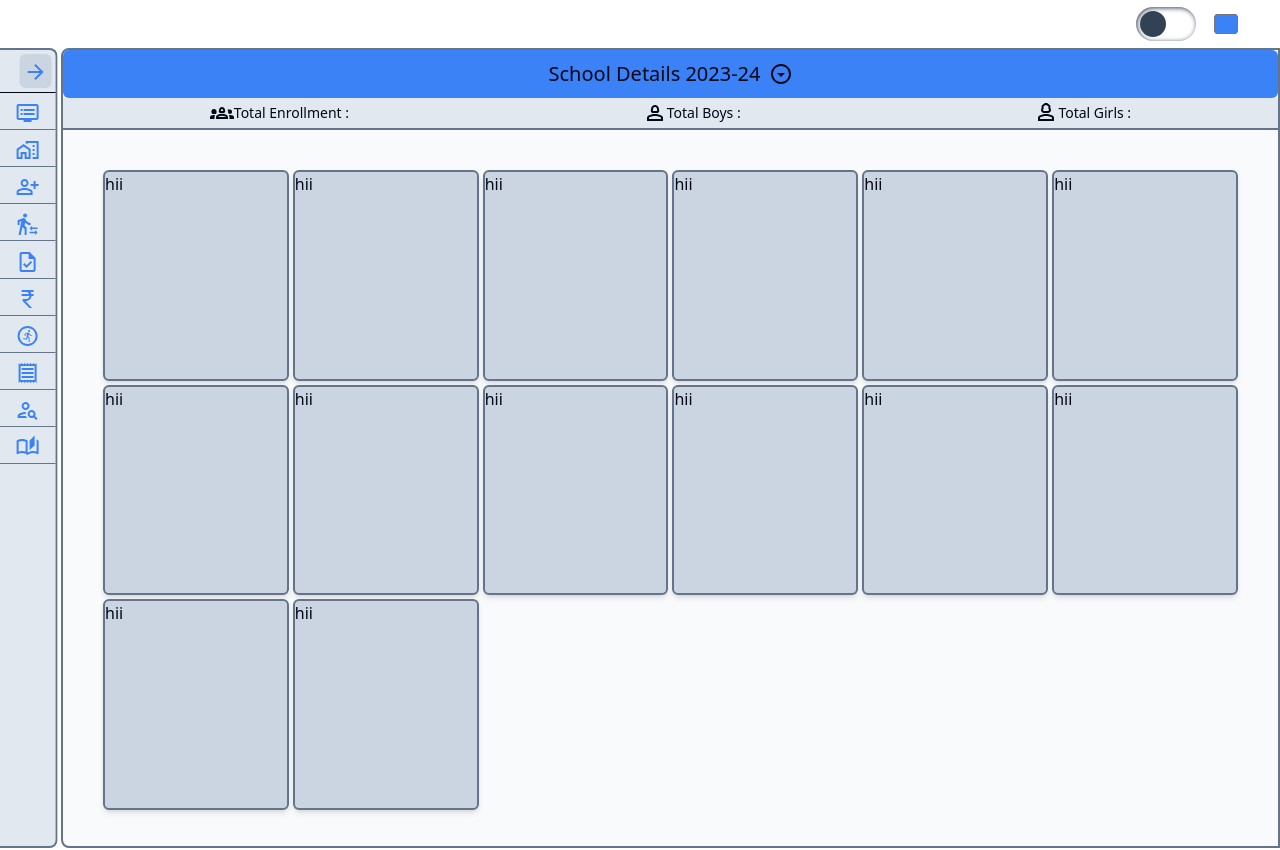
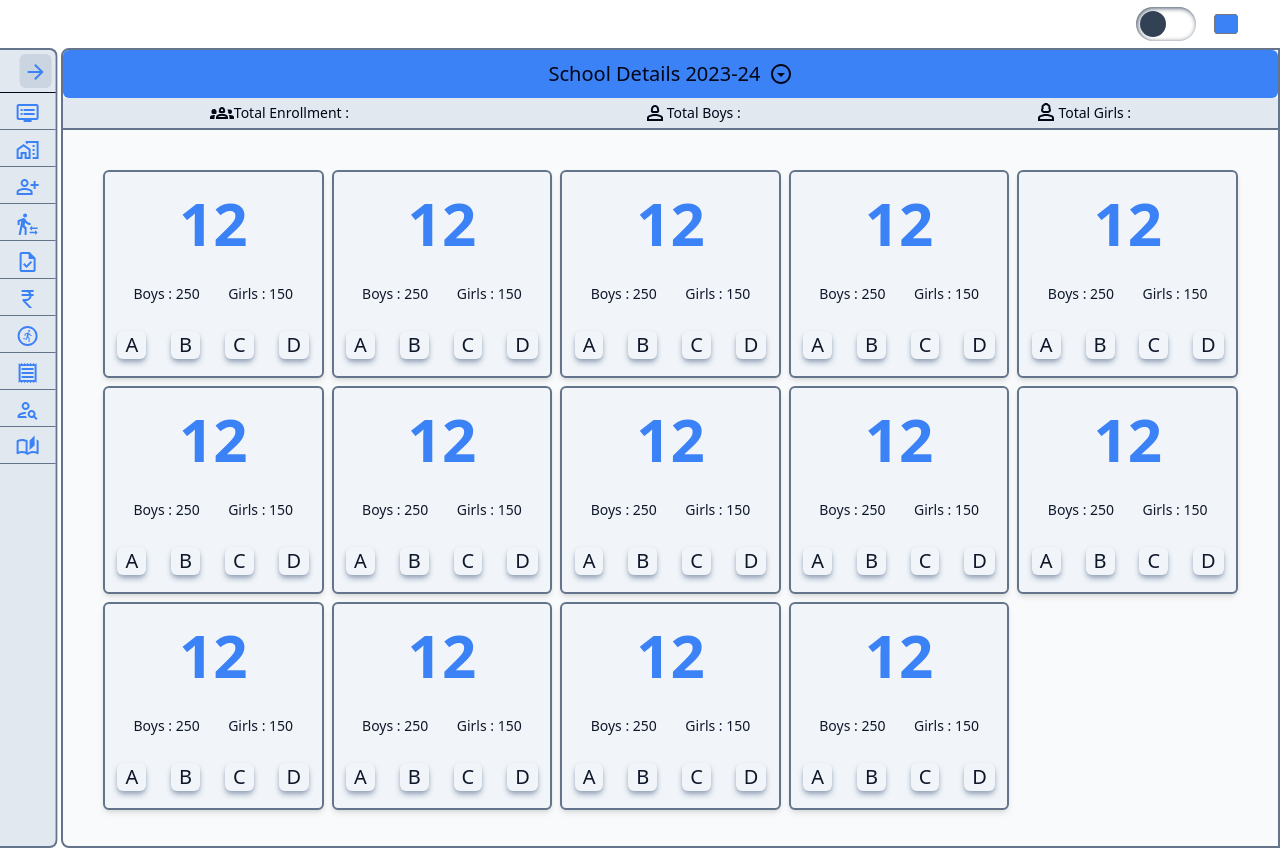
Before and after one commit to akash-git-bthames/COLLEGE-ERP, a React (Vite) app in the folder Frontend/: page / in a window 1280 px wide. Built offline with nearby package versions, Linux system fonts and the light colour scheme.

Commit message:
design school Dashboard card

```diff
--- a/Frontend/src/Components/SchoolDashboard.jsx
+++ b/Frontend/src/Components/SchoolDashboard.jsx
@@ -11,7 +11,7 @@ function SchoolDashboard() {
   const { color } = useTheme();
   return (
     <div className='h-[100vh]
-                         overflow-y-scroll
+
 
     '>
 
@@ -21,13 +21,13 @@ function SchoolDashboard() {
 
       </div>
       <div className='h-[4vh] w-full bg-slate-200 dark:bg-slate-700 flex justify-around  items-center md:text-sm text-xs border-b-2 border-slate-500 dark:border-slate-500 overflow-x-scroll'>
-        <div className='flex items-center'><Groups2OutlinedIcon/> Total Enrollment :</div>
+        <div className='flex items-center'><Groups2OutlinedIcon /> Total Enrollment :</div>
         <div className='flex items-center'><Person2OutlinedIcon/>Total Boys :</div>
         <div className='flex items-center'><Person3OutlinedIcon/> Total Girls :</div>
       </div>
 
-      <div  className='h-[90vh] grid  lg:grid-cols-6 md:grid-cols-4 sm:grid-cols-3 grid-cols-2
-                            gap-1 lg:p-10 md:p-6 sm:p-4 p-3'>
+      <div  className='h-[90vh] grid  lg:grid-cols-5 md:grid-cols-4 sm:grid-cols-3 grid-cols-2
+                            md:gap-2 gap-1 lg:p-10 md:p-6 sm:p-4 p-3'>
       <SchoolDashboardCard className='col-span-1 row-span-1'/>
       <SchoolDashboardCard className='col-span-1 row-span-1'/>
       <SchoolDashboardCard className='col-span-1 row-span-1'/>
--- a/Frontend/src/Components/SchoolDashboardCard.jsx
+++ b/Frontend/src/Components/SchoolDashboardCard.jsx
@@ -1,13 +1,26 @@
-import React from 'react'
+import React from 'react';
+import {useTheme} from '../context/ColorContext'
+function SchoolDashboardCard() {
+  const {color} = useTheme();
+   const classes = 12;
+   const totalBoys = 250;
+   const totalGirls = 150;
+   const sections = ['A', 'B', 'C', 'D'];
 
-function SchoolDashboardCard() {
   return (
-    <div className='h-full w-full border-2 border-slate-500 shadow-md hover:shadow-slate-700 dark:hover:shadow-slate-300 rounded-md bg-slate-300 dark:bg-slate-600
-
-    '>
-         hii
+    <div className='h-full w-full border-2 border-slate-500 shadow-md hover:shadow-slate-400 dark:hover:shadow-slate-600 duration-200 rounded-md bg-slate-100 dark:bg-slate-700 text-slate-900 dark:text-slate-200'>
+      <div className='h-[50%] lg:text-6xl lg:font-bold  flex justify-center items-center ' style={{color:color}}>{classes}</div>
+      <div className='flex h-[20%] justify-evenly items-center lg:text-md lg:font-medium md:text-sm md:font-normal sm:text-xs sm:font-normal text-xs font-thin'>
+        <div>Boys : {totalBoys}</div>
+        <div>Girls : {totalGirls}</div>
+      </div>
+      <div className='h-[30%] flex justify-around items-center lg:text-xl md:font-medium md:text-lg sm:text-lg sm:font-medium text-sm font-medium '>
+        {sections.map((section, index) => (
+          <div key={index} className=' sm:px-2 my-2 px-1  rounded-sm sm:rounded-md bg-slate-100 dark:bg-slate-700 shadow-md shadow-slate-400 dark:shadow-slate-500'>{section}</div>
+        ))}
+      </div>
     </div>
-  )
+  );
 }
 
-export default SchoolDashboardCard
+export default SchoolDashboardCard;
```
